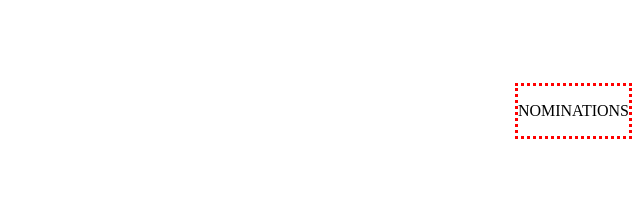
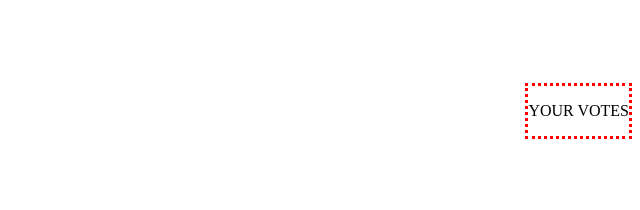
Before and after one commit to sathytrench/moviebox, a React app: page / in a window 1280 px wide. Shown: the full height of the page, 640-1280 px from the left. Built offline with nearby package versions, Linux system fonts and the light colour scheme; some packages are replaced by stand-ins of ours; no server answers.

```diff
--- a/client/pages/App.js
+++ b/client/pages/App.js
@@ -1,6 +1,6 @@
 import React from 'react';
 import {Search} from './Search';
-import {Nominations} from './Nominations.js'
+import {Votes} from './Votes.js'
 
 function App() {
   return (
@@ -12,7 +12,7 @@
       </header>
       <div className = "content">
         <Search />
-        <Nominations />
+        <Votes />
       </div>
     </div>
   );
--- a/client/pages/Nominations.js
+++ /dev/null
@@ -1,9 +0,0 @@
-import React from 'react';
-
-export function Nominations() {
-    return (
-      <div id="nominations-container">
-        <p>NOMINATIONS</p>
-      </div>
-    );
-  }
--- /dev/null
+++ b/client/pages/Votes.js
@@ -0,0 +1,9 @@
+import React from 'react';
+
+export function Votes() {
+    return (
+      <div id="votes-container">
+        <p>YOUR VOTES</p>
+      </div>
+    );
+  }
--- a/public/index.html
+++ b/public/index.html
@@ -5,7 +5,7 @@
   <meta charset="utf-8">
   <meta name="viewport" content="width=device-width, initial-scale=1" />
   <link href="/style.css" rel="stylesheet">
-  <title>SHOPPIES</title>
+  <title>M O V I E B O X</title>
   <script defer src="/bundle.js"></script>
 </head>
 
--- a/public/style.css
+++ b/public/style.css
@@ -4,7 +4,7 @@
     align-items: center;
 }
 
-#search-container, #nominations-container {
+#search-container, #votes-container {
     border: red dotted;
     display: flex;
     flex-direction: column;
```
Also changed, not shown: .travis.yml.
